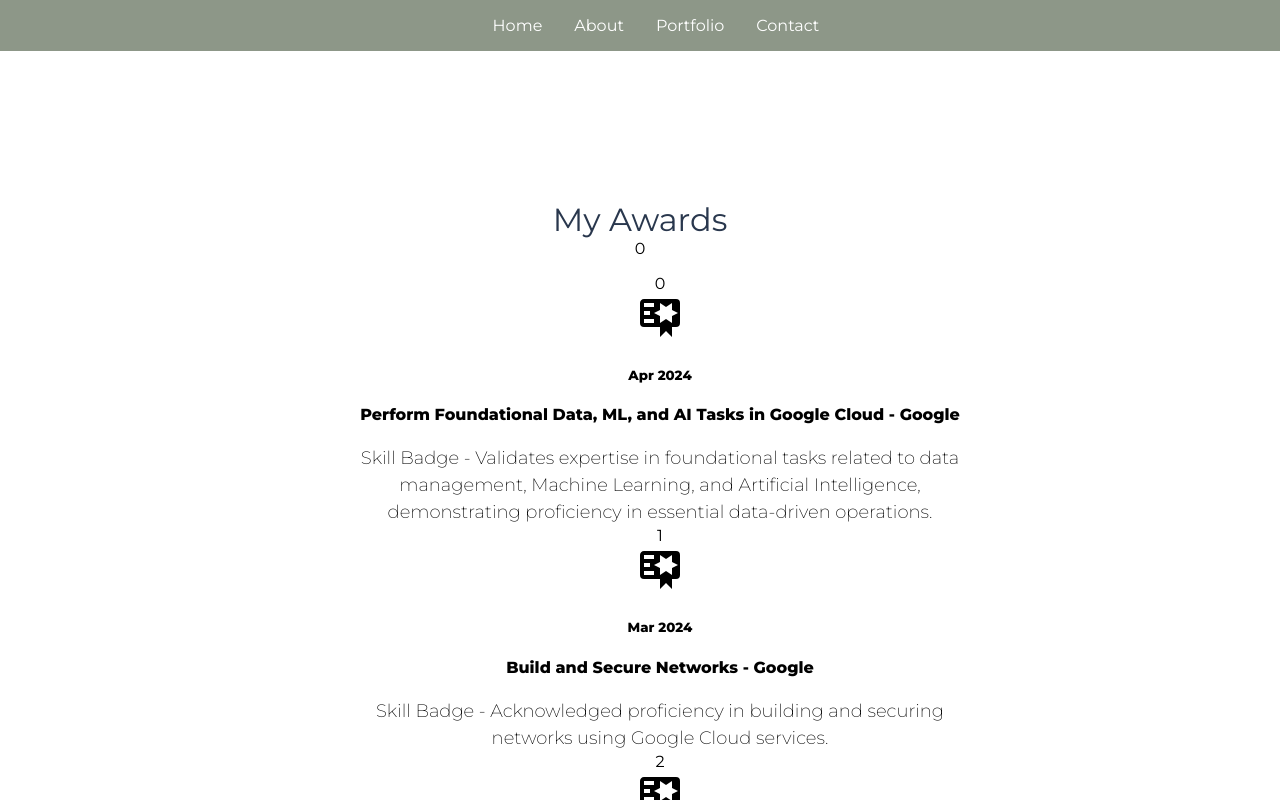
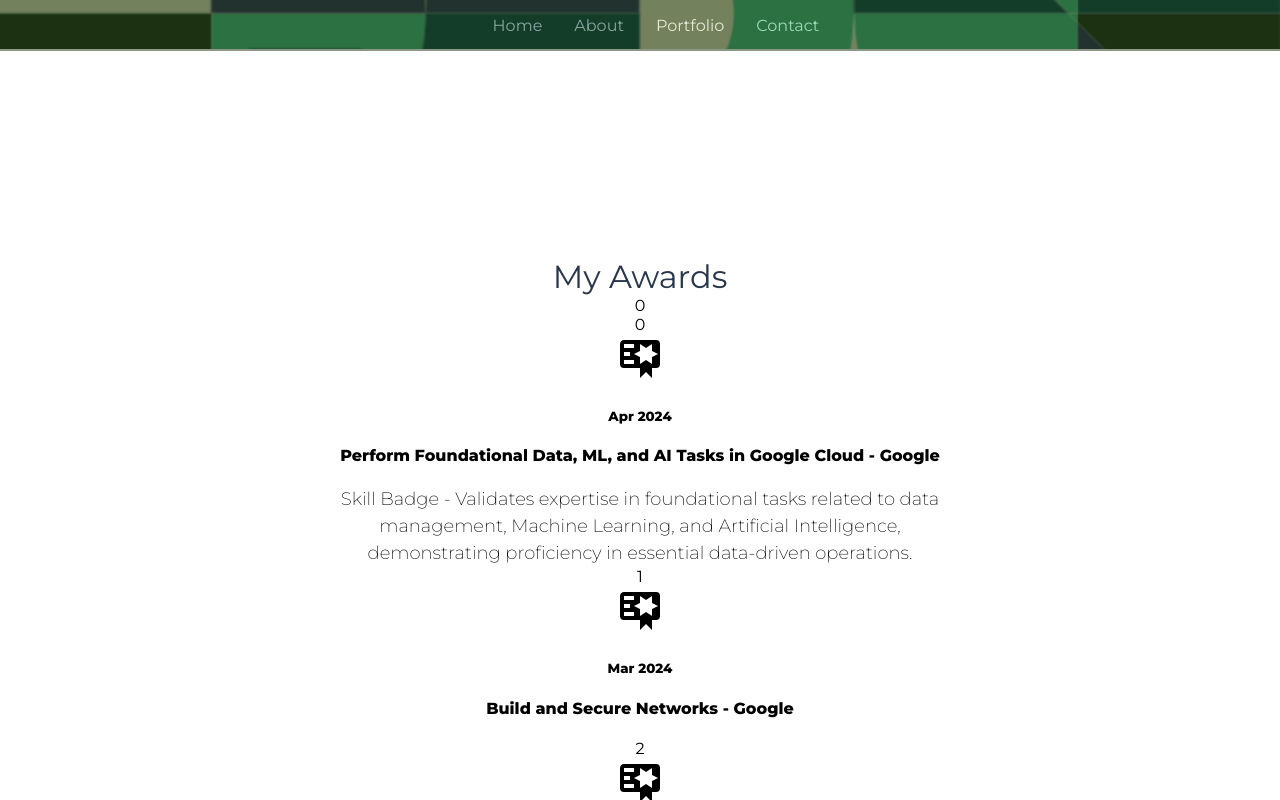
Before and after one commit to Flavio13Lins/FlavioResume, a React (Vite) app: page / in a window 1280 px wide. Both pictures are taken after a click on the button 660 px from the left and 399 px from the top of the page. Built offline with nearby package versions, Linux system fonts and the light colour scheme.

Commit message:
feat: conditional rendering in certification summary

```diff
--- a/src/Components/Awards.jsx
+++ b/src/Components/Awards.jsx
@@ -86,7 +86,6 @@
       >
         <h2>{title}</h2>
         <div>{openDialog}</div>
-        <ul>
         {awardList.map((skill, index) => (
           <button
             className="unbuttonize"
@@ -95,18 +94,19 @@
               setOpenDialog(index);
             }}
           >
-              <div>
+            <div className="awardCard">
+              <div className="awardIconDate">
                 <div>{index}</div>
                 <img className="iconCert" src={iconCertification} alt="CertificationIcon" />
                 <h5>{skill.date}</h5>
               </div>
               <div>
                 <h4>{skill.title}</h4>
-                <p>{skill.summary}</p>
+                {openDialog === index && <p>{skill.summary}</p>}
+              </div>
             </div>
           </button>
         ))}
-        </ul>
       </div>
     </section>
   );
```
Lines whose indentation alone changed are shown as unchanged.
